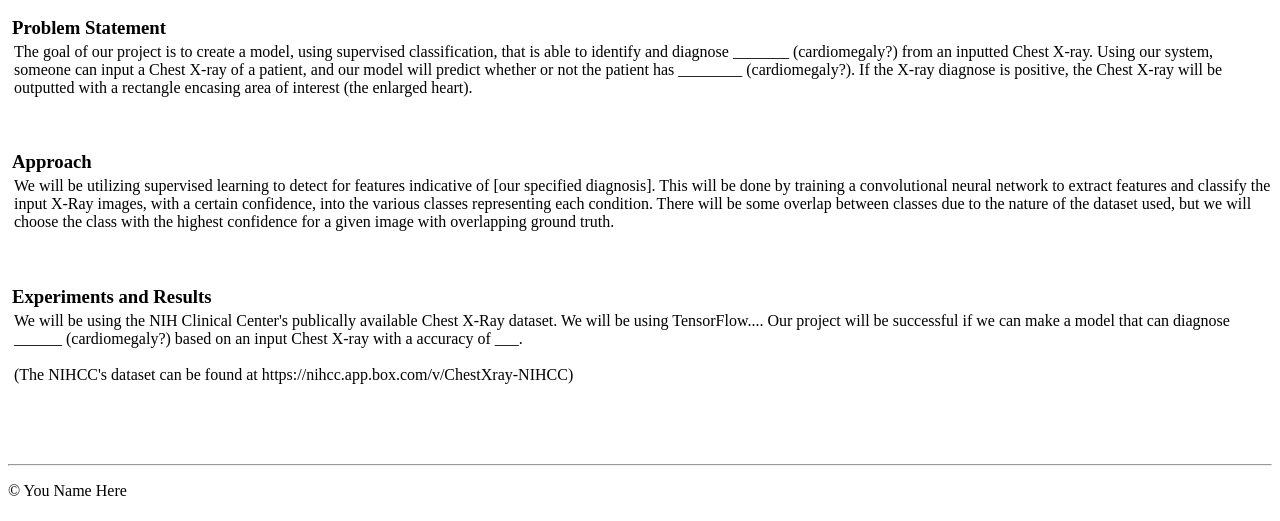
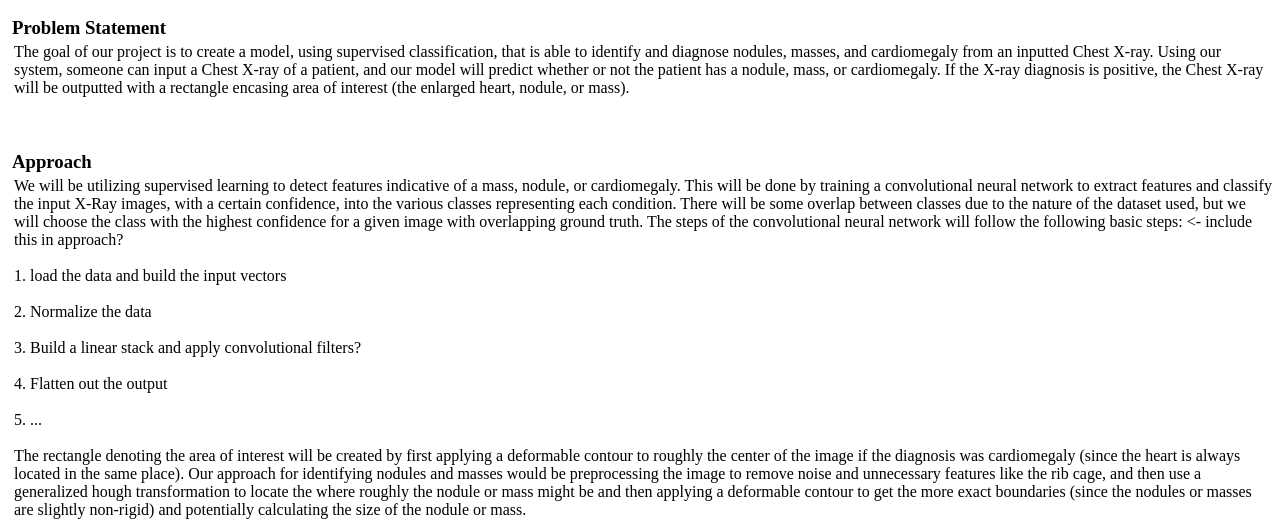
Before and after one commit to adityataps/cs4476-medical-imaging, a plain HTML site: page index.html in a window 1280 px wide. Shown: the part 292-813 px from the top of the page. Drawn offline with Linux system fonts and the light colour scheme.

Commit message:
added more to the proposal

```diff
--- a/index.html
+++ b/index.html
@@ -28,9 +28,10 @@
     <div class="proposal_items">
     <h3>Problem Statement</h3>
     <div class="text_indent">
-        The goal of our project is to create a model, using supervised classification, that is able to identify and diagnose _______ (cardiomegaly?) from an inputted Chest X-ray.
-        Using our system, someone can input a Chest X-ray of a patient, and our model will predict whether or not the patient has ________ (cardiomegaly?). If the X-ray diagnose
-        is positive, the Chest X-ray will be outputted with a rectangle encasing area of interest (the enlarged heart).
+        The goal of our project is to create a model, using supervised classification, that is able to identify and diagnose nodules, masses,
+        and cardiomegaly from an inputted Chest X-ray. Using our system, someone can input a Chest X-ray of a patient, and our model will predict
+        whether or not the patient has a nodule, mass, or cardiomegaly. If the X-ray diagnosis is positive, the Chest X-ray will be outputted with a
+        rectangle encasing area of interest (the enlarged heart, nodule, or mass).
     </div>
     <br><br>
 
@@ -39,10 +40,25 @@
     Maybe talk about the steps of the CNN and how it relates to material from class? -->
     <h3>Approach</h3>
     <div class="text_indent">
-        We will be utilizing supervised learning to detect for features indicative of [our specified diagnosis].
+        We will be utilizing supervised learning to detect features indicative of a mass, nodule, or cardiomegaly.
         This will be done by training a convolutional neural network to extract features and classify the input X-Ray images, with a certain confidence,
         into the various classes representing each condition. There will be some overlap between classes due to the nature of the dataset used,
         but we will choose the class with the highest confidence for a given image with overlapping ground truth.
+        The steps of the convolutional neural network will follow the following basic steps: <- include this in approach? <br><br>
+        1. load the data and build the input vectors<br><br>
+        2. Normalize the data<br><br>
+        3. Build a linear stack and apply convolutional filters?<br><br>
+        4. Flatten out the output<br><br>
+        5. ...<br><br>
+        The rectangle denoting the area of interest will be created by first applying a deformable contour to roughly the center of the image
+        if the diagnosis was cardiomegaly (since the heart is always located in the same place). Our approach for identifying nodules
+        and masses would be preprocessing the image to remove noise and unnecessary  features like the rib cage,
+        and then use a generalized hough transformation to locate the where roughly the nodule or mass might be and then applying a
+        deformable contour to get the more exact boundaries (since the nodules or masses are slightly non-rigid) and potentially calculating the size of the nodule or mass.
+
+        <br><br><br><br>
+        Potentially include sample images to show what the X-Rays will look like?
+
     </div>
     <br><br>
 
@@ -52,8 +68,12 @@
     What makes our project successful-->
     <h3>Experiments and Results</h3>
     <div class="text_indent">
-        We will be using the NIH Clinical Center's publically available Chest X-Ray dataset. We will be using TensorFlow....
-        Our project will be successful if we can make a model that can diagnose ______ (cardiomegaly?) based on an input Chest X-ray with a accuracy of ___.
+        We will be using the NIH Clinical Center's publically available Chest X-Ray dataset. The dataset is prelabeled with the associated thoracic pathology (if any)
+        and identified as training data or testing data. We will be using TensorFlow and Keras to create a convolutional neural network and train it
+        with the training data and test the accuracy of our model’s predictions with the testing data. As for the hough transformation and deformable contours,
+        we will implement based on the pseudocode from class and outside of class research. Our project will be successful if we can make a model that can diagnose
+        nodules, masses, and cardiomegaly based on any input Chest X-ray with an accuracy of ___ and denote specifically where the ailments were detected within the X-rays.
+        Uncertainties? List of experiments? What will these experiments reveal?
 
         <br><br>(The NIHCC's dataset can be found at https://nihcc.app.box.com/v/ChestXray-NIHCC)
     </div>
```
